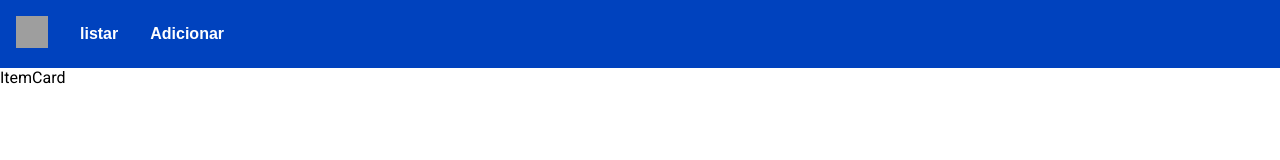
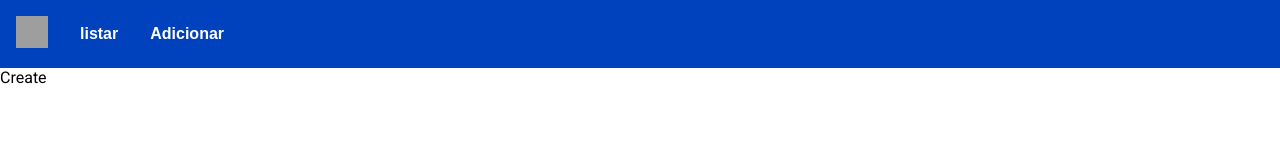
Before and after one commit to davidferrerbr/ocean-jornada-fullstack-novembro-22, a React (Vite) app in the folder frontend/: page /adicionar in a window 1280 px wide. Shown: the top 160 px of the page. Built offline with nearby package versions, Linux system fonts and the light colour scheme; grey boxes are pictures that could not be loaded.

Commit message:
Ajuste de Route

```diff
--- a/frontend/src/App.jsx
+++ b/frontend/src/App.jsx
@@ -5,7 +5,7 @@ import Footer from './components/Footer/Footer'
 
 import './App.css'
 import ReadAll from "./components/ReadAll/ReadAll"
-import ItemCard from "./components/ItemCard/ItemCard"
+import Create from "./components/Create/Create"
 
 function App() {
   return (
@@ -16,7 +16,7 @@ function App() {
         <Routes>
           <Route path="/" element={<ReadAll />} />
 
-          <Route path="/adicionar" element={<ItemCard />} />
+          <Route path="/adicionar" element={<Create />} />
         </Routes>
       </div>
 
--- /dev/null
+++ b/frontend/src/components/Create/Create.jsx
@@ -0,0 +1,10 @@
+import "./Create.css"
+
+
+function Create() {
+    return(
+        <div>Create</div>
+    )
+}
+
+export default Create;
```
Also changed, not shown: frontend/src/components/Create/Create.css (added).
